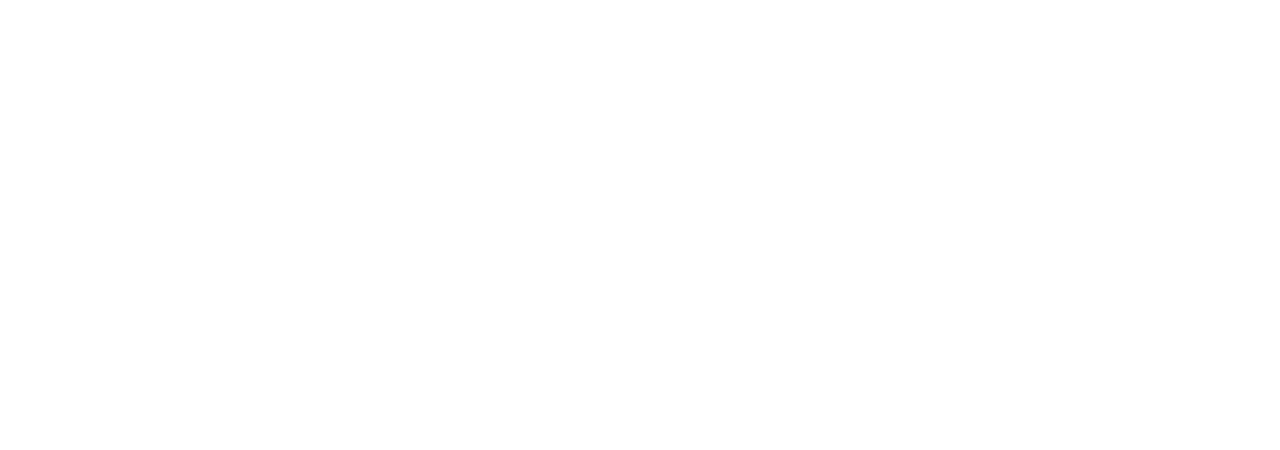
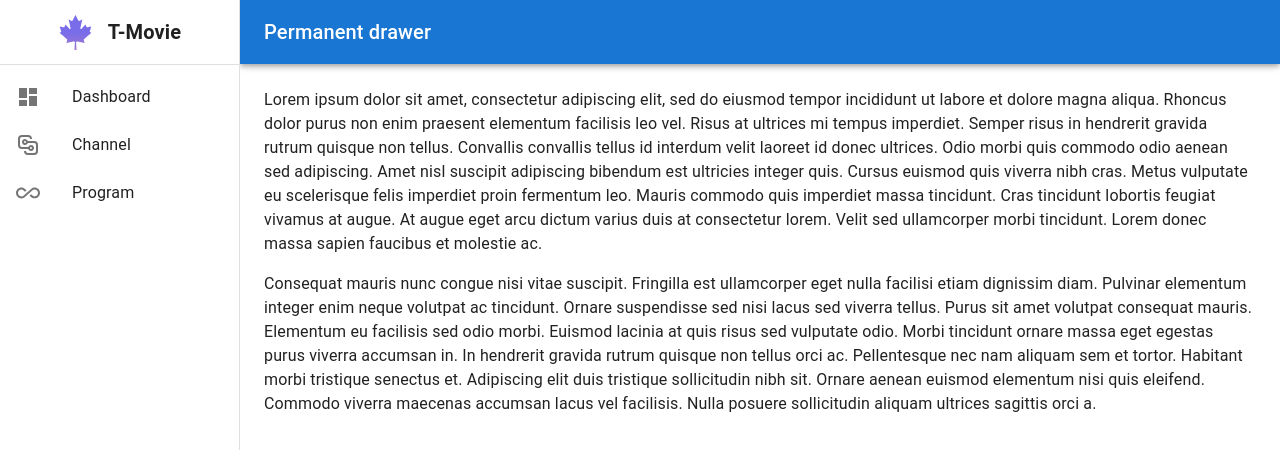
Before and after one commit to amanuel0924/T-Movie, a React (Vite) app in the folder frontend/: page / in a window 1280 px wide. Shown: the top 450 px of the page. Built offline with nearby package versions, Linux system fonts and the light colour scheme.

Commit message:
dashboared sidebar is completed with out hover style

```diff
--- a/frontend/package.json
+++ b/frontend/package.json
@@ -26,6 +26,7 @@
     "eslint-plugin-react": "^7.34.1",
     "eslint-plugin-react-hooks": "^4.6.0",
     "eslint-plugin-react-refresh": "^0.4.6",
+    "prettier": "3.2.5",
     "vite": "^5.2.0"
   }
 }
--- a/frontend/src/App.jsx
+++ b/frontend/src/App.jsx
@@ -1,9 +1,10 @@
-
+import Dashboard from './pages/Dashboard'
 function App() {
 
 
   return (
       <div>
+        <Dashboard/>
       </div>
 
   )
--- /dev/null
+++ b/frontend/src/assets/icons.jsx
@@ -0,0 +1,54 @@
+import { SvgIcon } from "@mui/material"
+import AllInclusiveIcon from '@mui/icons-material/AllInclusive';
+export const ChannelIcon = () => {
+  return (
+    <SvgIcon>
+      <svg
+        xmlns="http://www.w3.org/2000/svg"
+        width="32"
+        height="32"
+        viewBox="0 0 12 12"
+      >
+        <path
+          fill="currentColor"
+          d="M3 1a2 2 0 0 0-2 2v3a2 2 0 0 0 2 2h3.085a1.5 1.5 0 1 0 0-1H3a1 1 0 0 1-1-1V3a1 1 0 0 1 1-1h3a1 1 0 0 1 1 1h1a2 2 0 0 0-2-2zm5 6.5a.5.5 0 1 1-1 0a.5.5 0 0 1 1 0M9 11a2 2 0 0 0 2-2V6a2 2 0 0 0-2-2H5.915a1.5 1.5 0 1 0 0 1H9a1 1 0 0 1 1 1v3a1 1 0 0 1-1 1H6a1 1 0 0 1-1-1H4a2 2 0 0 0 2 2zM4.5 5a.5.5 0 1 1 0-1a.5.5 0 0 1 0 1"
+        />
+      </svg>
+    </SvgIcon>
+  )
+}
+export const LeafIcon = () => {
+  return (
+    <SvgIcon fontSize="large">
+      <svg
+        xmlns="http://www.w3.org/2000/svg"
+        width="32"
+        height="32"
+        viewBox="0 0 512 512"
+      >
+        <defs>
+          <linearGradient id="gradient1" x1="100%" y1="50%" x2="100%" y2="100%">
+            <stop
+              offset="0%"
+              style={{ stopColor: "#6a5ce6", stopOpacity: 0.9 }}
+            />
+            <stop
+              offset="100%"
+              style={{ stopColor: "#a37acf", stopOpacity: 1 }}
+            />
+          </linearGradient>
+        </defs>
+        <path
+          fill="url(#gradient1)"
+          d="M383.8 351.7c2.5-2.5 105.2-92.4 105.2-92.4l-17.5-7.5c-10-4.9-7.4-11.5-5-17.4c2.4-7.6 20.1-67.3 20.1-67.3s-47.7 10-57.7 12.5c-7.5 2.4-10-2.5-12.5-7.5s-15-32.4-15-32.4s-52.6 59.9-55.1 62.3c-10 7.5-20.1 0-17.6-10c0-10 27.6-129.6 27.6-129.6s-30.1 17.4-40.1 22.4c-7.5 5-12.6 5-17.6-5C293.5 72.3 255.9 0 255.9 0s-37.5 72.3-42.5 79.8c-5 10-10 10-17.6 5c-10-5-40.1-22.4-40.1-22.4S183.3 182 183.3 192c2.5 10-7.5 17.5-17.6 10c-2.5-2.5-55.1-62.3-55.1-62.3S98.1 167 95.6 172s-5 9.9-12.5 7.5C73 177 25.4 167 25.4 167s17.6 59.7 20.1 67.3c2.4 6 5 12.5-5 17.4L23 259.3s102.6 89.9 105.2 92.4c5.1 5 10 7.5 5.1 22.5c-5.1 15-10.1 35.1-10.1 35.1s95.2-20.1 105.3-22.6c8.7-.9 18.3 2.5 18.3 12.5S241 512 241 512h30s-5.8-102.7-5.8-112.8s9.5-13.4 18.4-12.5c10 2.5 105.2 22.6 105.2 22.6s-5-20.1-10-35.1s0-17.5 5-22.5"
+        />
+      </svg>
+    </SvgIcon>
+  )
+}
+
+export const ProgramIcons=()=>{
+  return <SvgIcon sx={{}}>
+    <AllInclusiveIcon color={'inherit'}/>
+  </SvgIcon>
+}
--- /dev/null
+++ b/frontend/src/pages/Dashboard.jsx
@@ -0,0 +1,100 @@
+import Box from '@mui/material/Box';
+import Drawer from '@mui/material/Drawer';
+import CssBaseline from '@mui/material/CssBaseline';
+import AppBar from '@mui/material/AppBar';
+import Toolbar from '@mui/material/Toolbar';
+import List from '@mui/material/List';
+import Typography from '@mui/material/Typography';
+import Divider from '@mui/material/Divider';
+import ListItem from '@mui/material/ListItem';
+import ListItemButton from '@mui/material/ListItemButton';
+import ListItemIcon from '@mui/material/ListItemIcon';
+import ListItemText from '@mui/material/ListItemText';
+import DashboardIcon from '@mui/icons-material/Dashboard';
+import { LeafIcon,ChannelIcon,ProgramIcons } from '../assets/icons';
+const drawerWidth = 240;
+
+export default function PermanentDrawerLeft() {
+return (
+<Box sx={{ display: 'flex' }}>
+<CssBaseline />
+<AppBar
+position="fixed"
+sx={{ width: `calc(100% - ${drawerWidth}px)`, ml: `${drawerWidth}px` }}
+>
+<Toolbar>
+<Typography variant="h6" noWrap component="div">
+Permanent drawer
+</Typography>
+</Toolbar>
+</AppBar>
+<Drawer
+sx={{
+width: drawerWidth,
+flexShrink: 0,
+'& .MuiDrawer-paper': {
+width: drawerWidth,
+boxSizing: 'border-box',
+},
+}}
+variant="permanent"
+anchor="left"
+>
+<Toolbar sx={{ display: 'flex', justifyContent: 'center', alignItems: 'center',gap:'15px' }} >
+<LeafIcon/>
+
+
+<Typography sx={{ fontWeight:'bold' }} variant="h6" noWrap component="div">
+T-Movie
+</Typography>
+</Toolbar>
+<Divider />
+<List>
+{[{text:'Dashboard',icon:<DashboardIcon/>},{text:'Channel',icon:<ChannelIcon/>}, {text:'Program',icon:<ProgramIcons/>}].map((list) => (
+<ListItem key={list.text} disablePadding>
+<ListItemButton>
+<ListItemIcon>
+{list.icon}
+</ListItemIcon>
+<ListItemText primary={list.text} />
+</ListItemButton>
+</ListItem>
+))}
+</List>
+</Drawer>
+<Box
+component="main"
+sx={{ flexGrow: 1, bgcolor: 'background.default', p: 3 }}
+>
+<Toolbar />
+<Typography paragraph>
+Lorem ipsum dolor sit amet, consectetur adipiscing elit, sed do eiusmod
+tempor incididunt ut labore et dolore magna aliqua. Rhoncus dolor purus non
+enim praesent elementum facilisis leo vel. Risus at ultrices mi tempus
+imperdiet. Semper risus in hendrerit gravida rutrum quisque non tellus.
+Convallis convallis tellus id interdum velit laoreet id donec ultrices.
+Odio morbi quis commodo odio aenean sed adipiscing. Amet nisl suscipit
+adipiscing bibendum est ultricies integer quis. Cursus euismod quis viverra
+nibh cras. Metus vulputate eu scelerisque felis imperdiet proin fermentum
+leo. Mauris commodo quis imperdiet massa tincidunt. Cras tincidunt lobortis
+feugiat vivamus at augue. At augue eget arcu dictum varius duis at
+consectetur lorem. Velit sed ullamcorper morbi tincidunt. Lorem donec massa
+sapien faucibus et molestie ac.
+</Typography>
+<Typography paragraph>
+Consequat mauris nunc congue nisi vitae suscipit. Fringilla est ullamcorper
+eget nulla facilisi etiam dignissim diam. Pulvinar elementum integer enim
+neque volutpat ac tincidunt. Ornare suspendisse sed nisi lacus sed viverra
+tellus. Purus sit amet volutpat consequat mauris. Elementum eu facilisis
+sed odio morbi. Euismod lacinia at quis risus sed vulputate odio. Morbi
+tincidunt ornare massa eget egestas purus viverra accumsan in. In hendrerit
+gravida rutrum quisque non tellus orci ac. Pellentesque nec nam aliquam sem
+et tortor. Habitant morbi tristique senectus et. Adipiscing elit duis
+tristique sollicitudin nibh sit. Ornare aenean euismod elementum nisi quis
+eleifend. Commodo viverra maecenas accumsan lacus vel facilisis. Nulla
+posuere sollicitudin aliquam ultrices sagittis orci a.
+</Typography>
+</Box>
+</Box>
+);
+}
```
Also changed, not shown: 1 other file (tests, documents, lock files or other folders).
